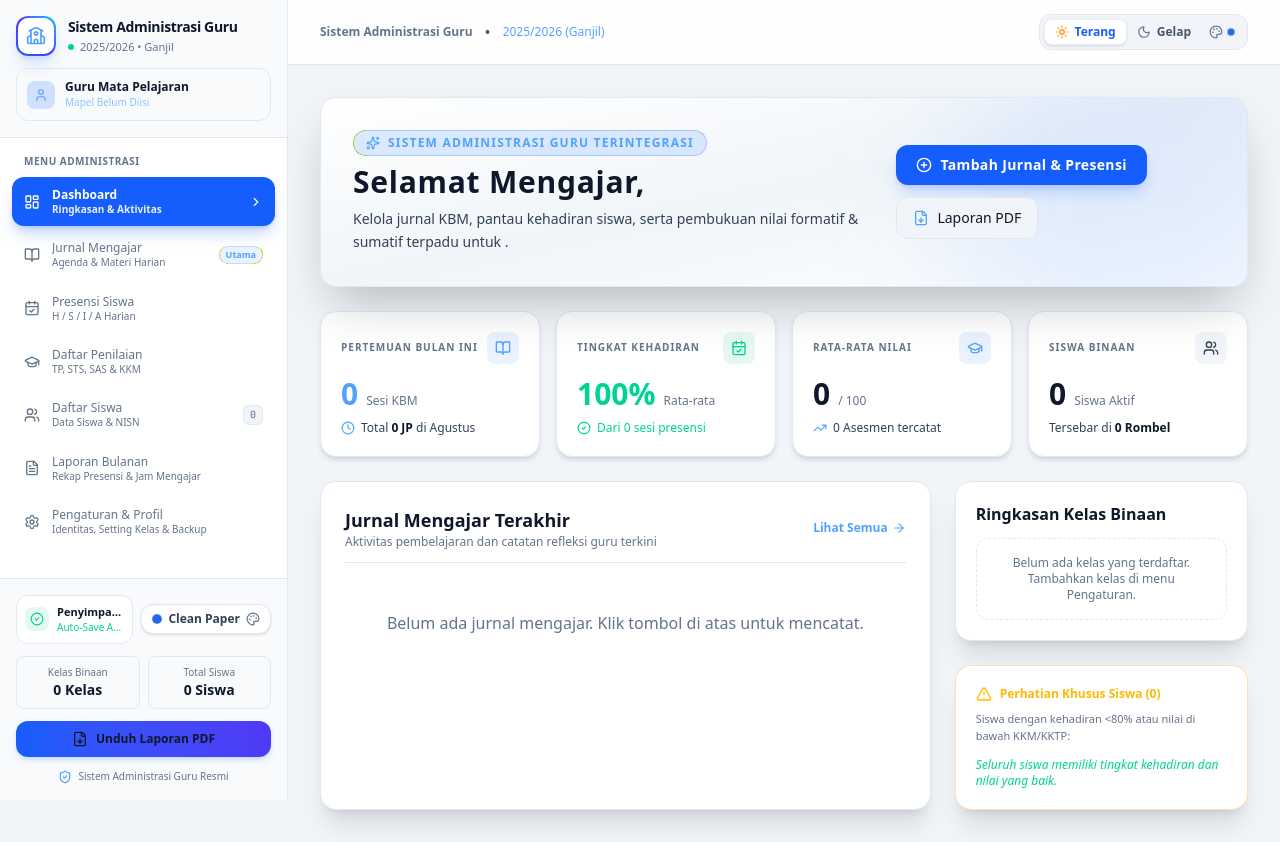
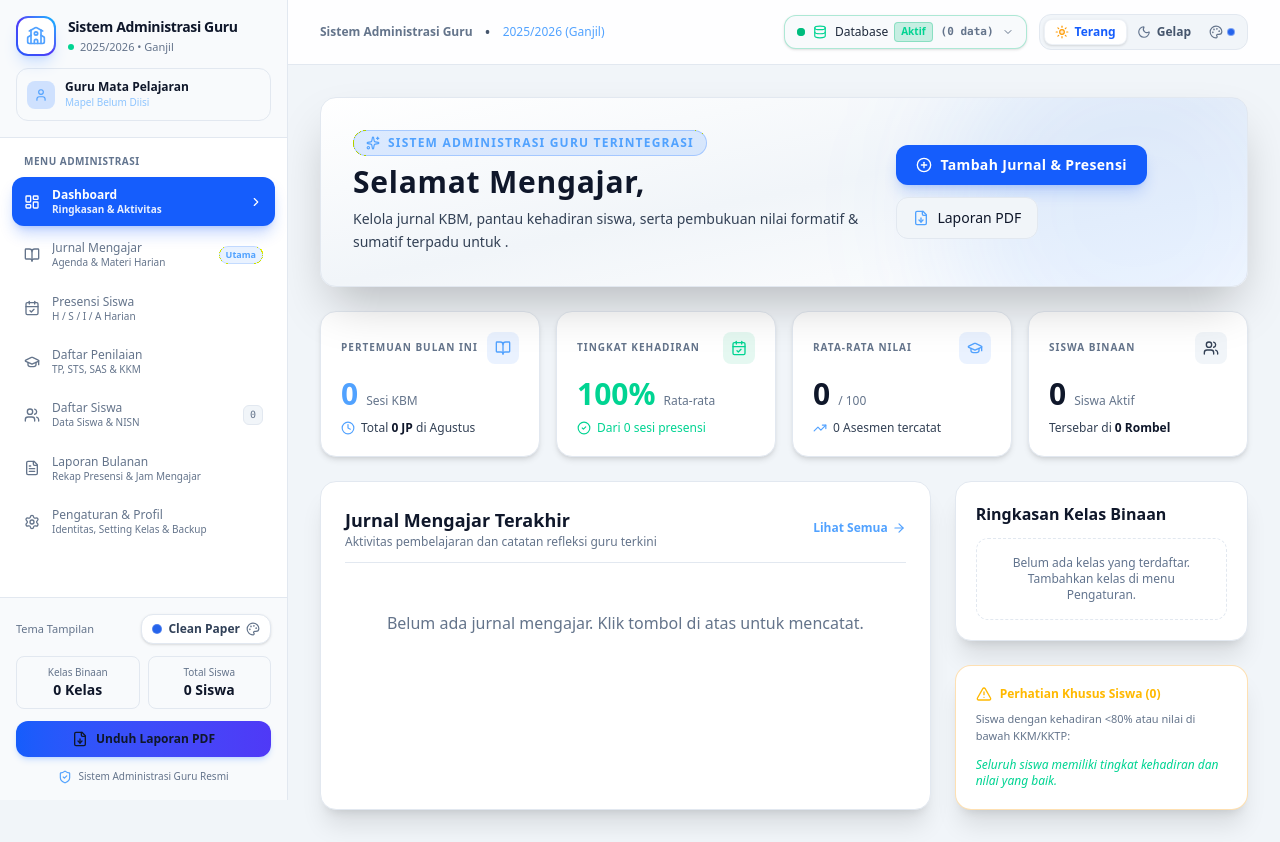
Before and after one commit to piterium/Jurnal_KBM, a React (Vite) app: page / in a window 1280 px wide. Built offline with nearby package versions, Linux system fonts and the light colour scheme.

Commit message:
feat: add active database badge to header
Introduce the ActiveDatabaseBadge component to provide a quick summary of active data records and navigation to settings, improving visibility of the current workspace state.

```diff
--- a/src/App.tsx
+++ b/src/App.tsx
@@ -13,6 +13,7 @@ import { loadAppData, saveAppData, getInitialAppData, getEmptyAppData } from './
 import { generateMonthlyReportPdf } from './utils/pdfGenerator';
 import { Sidebar } from './components/Sidebar';
 import { ThemeToggle } from './components/ThemeToggle';
+import { ActiveDatabaseBadge } from './components/ActiveDatabaseBadge';
 import { DashboardView } from './components/DashboardView';
 import { JournalView } from './components/JournalView';
 import { AttendanceView } from './components/AttendanceView';
@@ -498,7 +499,11 @@ export default function App() {
             </span>
           </div>
 
-          <div className="flex items-center gap-2.5">
+          <div className="flex items-center gap-3">
+            <ActiveDatabaseBadge
+              data={data}
+              onNavigateToSettings={() => setActiveTab('settings')}
+            />
             <ThemeToggle variant="pill" />
           </div>
         </header>
--- /dev/null
+++ b/src/components/ActiveDatabaseBadge.tsx
@@ -0,0 +1,188 @@
+import React, { useState, useRef, useEffect } from 'react';
+import { Database, CheckCircle2, ChevronDown, Layers, BookOpen, CalendarCheck, GraduationCap, Users, School, ArrowRight, HardDrive } from 'lucide-react';
+import { AppData } from '../types';
+
+interface ActiveDatabaseBadgeProps {
+  data: AppData;
+  onNavigateToSettings?: () => void;
+}
+
+export const ActiveDatabaseBadge: React.FC<ActiveDatabaseBadgeProps> = ({
+  data,
+  onNavigateToSettings,
+}) => {
+  const [isOpen, setIsOpen] = useState(false);
+  const dropdownRef = useRef<HTMLDivElement>(null);
+
+  const totalRecords =
+    (data.journals?.length || 0) +
+    (data.attendances?.length || 0) +
+    (data.assessments?.length || 0) +
+    (data.students?.length || 0) +
+    (data.classes?.length || 0) +
+    (data.teachers?.length || 0);
+
+  // Close dropdown when clicking outside
+  useEffect(() => {
+    const handleClickOutside = (event: MouseEvent) => {
+      if (dropdownRef.current && !dropdownRef.current.contains(event.target as Node)) {
+        setIsOpen(false);
+      }
+    };
+
+    if (isOpen) {
+      document.addEventListener('mousedown', handleClickOutside);
+    }
+    return () => {
+      document.removeEventListener('mousedown', handleClickOutside);
+    };
+  }, [isOpen]);
+
+  return (
+    <div className="relative" ref={dropdownRef}>
+      {/* Active Database Header Button */}
+      <button
+        id="btn-active-database-badge"
+        type="button"
+        onClick={() => setIsOpen((prev) => !prev)}
+        className="inline-flex items-center gap-2 px-3 py-1.5 rounded-xl bg-slate-900/90 hover:bg-slate-800 border border-emerald-500/30 hover:border-emerald-500/50 text-slate-200 text-xs font-semibold shadow-sm transition-all active:scale-95 cursor-pointer group"
+        title="Klik untuk melihat ringkasan database aktif"
+      >
+        {/* Pulsing Green Online Indicator */}
+        <span className="relative flex h-2 w-2">
+          <span className="animate-ping absolute inline-flex h-full w-full rounded-full bg-emerald-400 opacity-75"></span>
+          <span className="relative inline-flex rounded-full h-2 w-2 bg-emerald-500"></span>
+        </span>
+
+        <Database className="w-3.5 h-3.5 text-emerald-400 group-hover:scale-110 transition-transform" />
+
+        <div className="flex items-center gap-1.5">
+          <span className="text-slate-100 font-medium">Database</span>
+          <span className="px-1.5 py-0.5 rounded text-[10px] font-bold bg-emerald-500/20 text-emerald-400 border border-emerald-500/30">
+            Aktif
+          </span>
+        </div>
+
+        <span className="text-[11px] text-slate-400 hidden sm:inline-block font-mono">
+          ({totalRecords} data)
+        </span>
+
+        <ChevronDown className={`w-3 h-3 text-slate-400 transition-transform duration-200 ${isOpen ? 'rotate-180 text-emerald-400' : ''}`} />
+      </button>
+
+      {/* Active Database Summary Dropdown Menu */}
+      {isOpen && (
+        <div className="absolute right-0 mt-2 w-80 sm:w-88 rounded-2xl bg-[#0F172A] border border-slate-700/80 shadow-2xl shadow-black/80 z-50 overflow-hidden animate-in fade-in slide-in-from-top-2 duration-150 p-4 space-y-3.5">
+          {/* Header */}
+          <div className="flex items-center justify-between pb-3 border-b border-slate-800">
+            <div className="flex items-center gap-2.5">
+              <div className="w-8 h-8 rounded-xl bg-emerald-500/10 border border-emerald-500/30 flex items-center justify-center text-emerald-400">
+                <Database className="w-4 h-4" />
+              </div>
+              <div>
+                <h4 className="text-xs font-bold text-white flex items-center gap-1.5">
+                  Status Database
+                  <span className="px-1.5 py-0.2 rounded text-[9px] font-bold bg-emerald-500/20 text-emerald-400 border border-emerald-500/30">
+                    AKTIF
+                  </span>
+                </h4>
+                <p className="text-[10px] text-slate-400">
+                  Tersimpan di browser & siap digunakan
+                </p>
+              </div>
+            </div>
+            <div className="flex items-center gap-1 text-[10px] font-medium text-emerald-400 bg-emerald-500/10 px-2 py-1 rounded-lg border border-emerald-500/20">
+              <CheckCircle2 className="w-3 h-3" />
+              <span>Normal</span>
+            </div>
+          </div>
+
+          {/* Database Content Grid Stats */}
+          <div className="space-y-1.5">
+            <span className="text-[10px] font-bold text-slate-400 tracking-wider uppercase">
+              Rincian Rekaman Aktif
+            </span>
+            <div className="grid grid-cols-2 gap-2 text-xs">
+              <div className="p-2 rounded-xl bg-slate-900/80 border border-slate-800/80 flex items-center justify-between">
+                <div className="flex items-center gap-2 min-w-0">
+                  <BookOpen className="w-3.5 h-3.5 text-blue-400 flex-shrink-0" />
+                  <span className="text-[11px] text-slate-300 truncate">Jurnal</span>
+                </div>
+                <span className="text-xs font-bold text-white font-mono">
+                  {data.journals?.length || 0}
+                </span>
+              </div>
+
+              <div className="p-2 rounded-xl bg-slate-900/80 border border-slate-800/80 flex items-center justify-between">
+                <div className="flex items-center gap-2 min-w-0">
+                  <CalendarCheck className="w-3.5 h-3.5 text-amber-400 flex-shrink-0" />
+                  <span className="text-[11px] text-slate-300 truncate">Presensi</span>
+                </div>
+                <span className="text-xs font-bold text-white font-mono">
+                  {data.attendances?.length || 0}
+                </span>
+              </div>
+
+              <div className="p-2 rounded-xl bg-slate-900/80 border border-slate-800/80 flex items-center justify-between">
+                <div className="flex items-center gap-2 min-w-0">
+                  <GraduationCap className="w-3.5 h-3.5 text-purple-400 flex-shrink-0" />
+                  <span className="text-[11px] text-slate-300 truncate">Penilaian</span>
+                </div>
+                <span className="text-xs font-bold text-white font-mono">
+                  {data.assessments?.length || 0}
+                </span>
+              </div>
+
+              <div className="p-2 rounded-xl bg-slate-900/80 border border-slate-800/80 flex items-center justify-between">
+                <div className="flex items-center gap-2 min-w-0">
+                  <Users className="w-3.5 h-3.5 text-emerald-400 flex-shrink-0" />
+                  <span className="text-[11px] text-slate-300 truncate">Siswa</span>
+                </div>
+                <span className="text-xs font-bold text-white font-mono">
+                  {data.students?.length || 0}
+                </span>
+              </div>
+
+              <div className="p-2 rounded-xl bg-slate-900/80 border border-slate-800/80 flex items-center justify-between">
+                <div className="flex items-center gap-2 min-w-0">
+                  <School className="w-3.5 h-3.5 text-cyan-400 flex-shrink-0" />
+                  <span className="text-[11px] text-slate-300 truncate">Kelas</span>
+                </div>
+                <span className="text-xs font-bold text-white font-mono">
+                  {data.classes?.length || 0}
+                </span>
+              </div>
+
+              <div className="p-2 rounded-xl bg-slate-900/80 border border-slate-800/80 flex items-center justify-between">
+                <div className="flex items-center gap-2 min-w-0">
+                  <HardDrive className="w-3.5 h-3.5 text-indigo-400 flex-shrink-0" />
+                  <span className="text-[11px] text-slate-300 truncate">Total Data</span>
+                </div>
+                <span className="text-xs font-bold text-emerald-400 font-mono">
+                  {totalRecords}
+                </span>
+              </div>
+            </div>
+          </div>
+
+          {/* Action Link to Settings/Backup */}
+          {onNavigateToSettings && (
+            <div className="pt-2 border-t border-slate-800">
+              <button
+                type="button"
+                onClick={() => {
+                  setIsOpen(false);
+                  onNavigateToSettings();
+                }}
+                className="w-full py-2 px-3 rounded-xl bg-blue-600/20 hover:bg-blue-600/30 border border-blue-500/30 text-blue-300 hover:text-blue-200 text-xs font-bold flex items-center justify-center gap-1.5 transition-colors cursor-pointer"
+              >
+                <span>Kelola & Backup Database</span>
+                <ArrowRight className="w-3.5 h-3.5" />
+              </button>
+            </div>
+          )}
+        </div>
+      )}
+    </div>
+  );
+};
--- a/src/components/Sidebar.tsx
+++ b/src/components/Sidebar.tsx
@@ -16,8 +16,7 @@ import {
   ShieldCheck,
   Users,
   UserCheck,
-  CheckCircle2,
-  HardDrive,
+  Database,
 } from 'lucide-react';
 import { ThemeToggle } from './ThemeToggle';
 
@@ -209,23 +208,8 @@ export const Sidebar: React.FC<SidebarProps> = ({
 
       {/* Quick Action & Stats Footer */}
       <div className="p-4 border-t border-slate-800 bg-[#0B1120]/90 space-y-3">
-        {/* Persistence & Theme Row */}
-        <div className="flex items-center justify-between gap-2">
-          <div className="flex-1 p-2 rounded-xl bg-slate-900 border border-slate-800 flex items-center gap-2 min-w-0">
-            <div className="w-6 h-6 rounded-lg bg-emerald-500/10 text-emerald-400 flex items-center justify-center flex-shrink-0">
-              <CheckCircle2 className="w-3.5 h-3.5" />
-            </div>
-            <div className="min-w-0">
-              <div className="text-[11px] font-bold text-white truncate">
-                Penyimpanan Lokal
-              </div>
-              <div className="text-[10px] text-emerald-400 truncate">
-                Auto-Save Aktif
-              </div>
-            </div>
-          </div>
-
-          {/* Compact Theme Switcher for Sidebar */}
+        <div className="flex items-center justify-between">
+          <span className="text-[11px] font-medium text-slate-400">Tema Tampilan</span>
           <ThemeToggle variant="compact" />
         </div>
 
@@ -283,7 +267,11 @@ export const Sidebar: React.FC<SidebarProps> = ({
           </div>
         </div>
 
-        <div className="flex items-center gap-2">
+        <div className="flex items-center gap-1.5 sm:gap-2">
+          <div className="flex items-center gap-1 px-2 py-1 rounded-lg bg-emerald-500/15 border border-emerald-500/30 text-emerald-400 text-[10px] font-bold" title="Status Database Aktif">
+            <Database className="w-3 h-3 text-emerald-400" />
+            <span>Aktif</span>
+          </div>
           <ThemeToggle variant="icon" />
           <button
             onClick={onQuickDownloadPdf}
```
